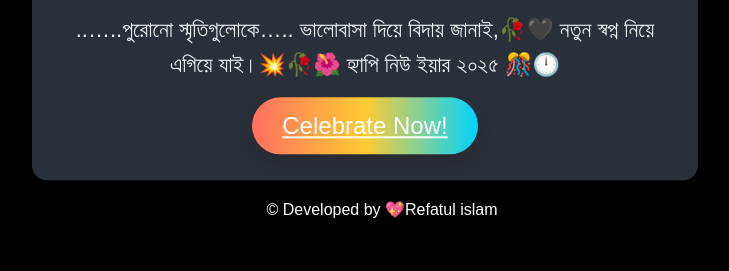
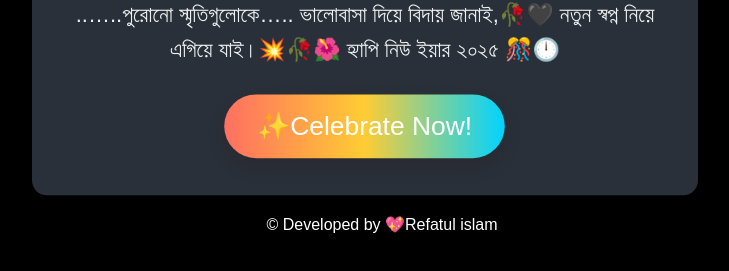
Before and after one commit to refatul48/HappyNewYear2025, a plain HTML site: page index.html in a window 1280 px wide. Shown: the part 353-624 px from the top of the page, without its empty margins (258-987 px from the left). Drawn offline with Linux system fonts and the light colour scheme.

Commit message:
Update index.html

```diff
--- a/index.html
+++ b/index.html
@@ -18,7 +18,8 @@
         নতুন স্বপ্ন নিয়ে এগিয়ে যাই।💥🥀🌺
         হ্যাপি নিউ ইয়ার ২০২৫ 🎊🕛</p>
 
-      <a href="#" class="celebrate-btn" id="celebrateBtn">Celebrate Now!</a>
+<!--       <a href="#" class="celebrate-btn" id="celebrateBtn">Celebrate Now!</a> -->
+      <button  class=" btn  celebrate-btn btn-lg" id="celebrateBtn" ">✨Celebrate Now!</button>
     </div>
     <footer>
       <p>&copy; Developed by 💖Refatul islam</p>
```
